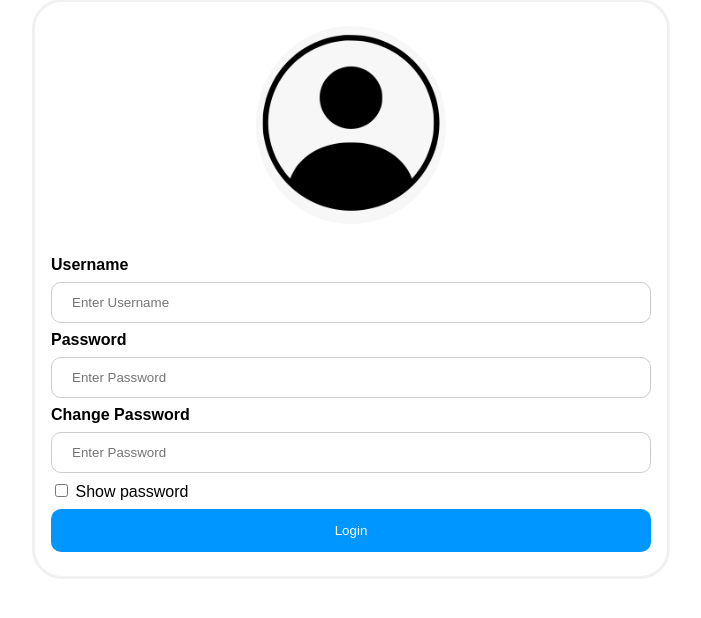
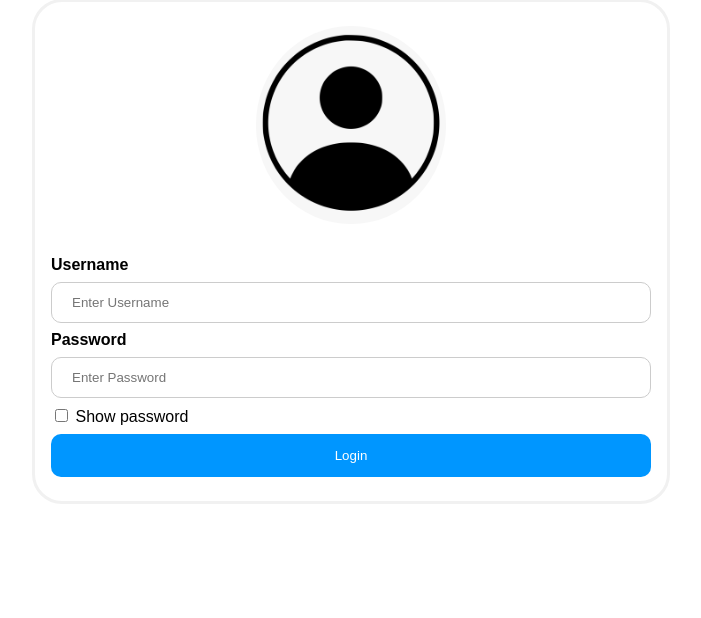
Before and after one commit to smaasath/BloodLife, a PHP site: page /DashboardFiles/AdminFiles/AdminProfile.php in a window 1280 px wide. Shown: the part 127-745 px from the top of the page, without its empty margins (292-993 px from the left). Run offline with PHP 8.4, Linux system fonts and the light colour scheme.

Commit message:
admin profile modified.

```diff
--- a/DashboardFiles/AdminFiles/AdminProfile.php
+++ b/DashboardFiles/AdminFiles/AdminProfile.php
@@ -127,8 +127,8 @@ Click nbfs://nbhost/SystemFileSystem/Templates/Scripting/EmptyPHPWebPage.php to
 
 
 
-            <label for="cpsw"><b> Change Password</b></label><br>
-            <input type="password" placeholder="Enter Password" name="cpsw" id="typepass" required><br>
+           <!--  <label for="cpsw"><b> Change Password</b></label><br>
+            <input type="password" placeholder="Enter Password" name="cpsw" id="typepass" required><br> -->
 
 
              <input type="checkbox" onclick="Toggle()">
@@ -149,13 +149,13 @@ Click nbfs://nbhost/SystemFileSystem/Templates/Scripting/EmptyPHPWebPage.php to
         <script>
         // Change the type of input to password or text
         function Toggle() {
-            let temp = document.getElementById("typepass");
+            let x = document.getElementById("typepass");
 
-            if (temp.type === "password") {
-                temp.type = "text";
+            if (x.type === "password") {
+                x.type = "text";
             }
             else {
-                temp.type = "password";
+                x.type = "password";
             }
         }
         </script>
```
